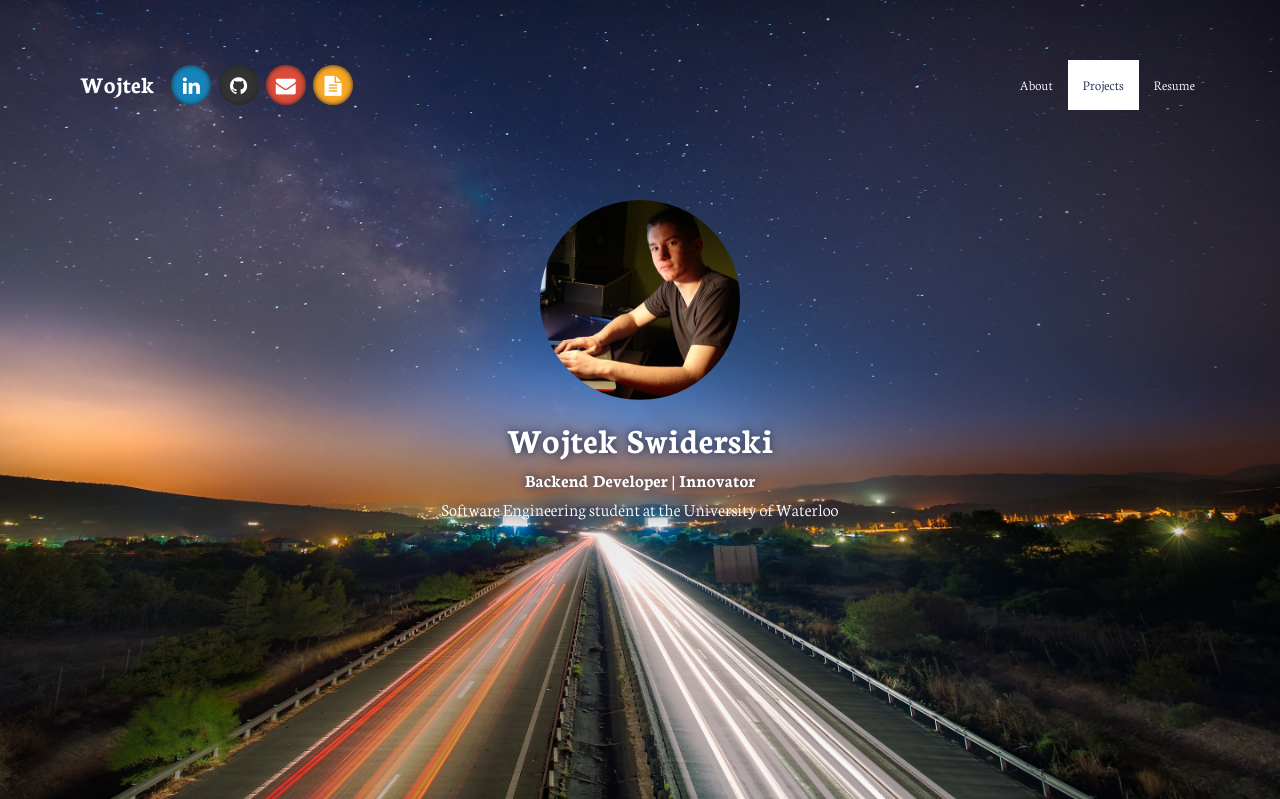
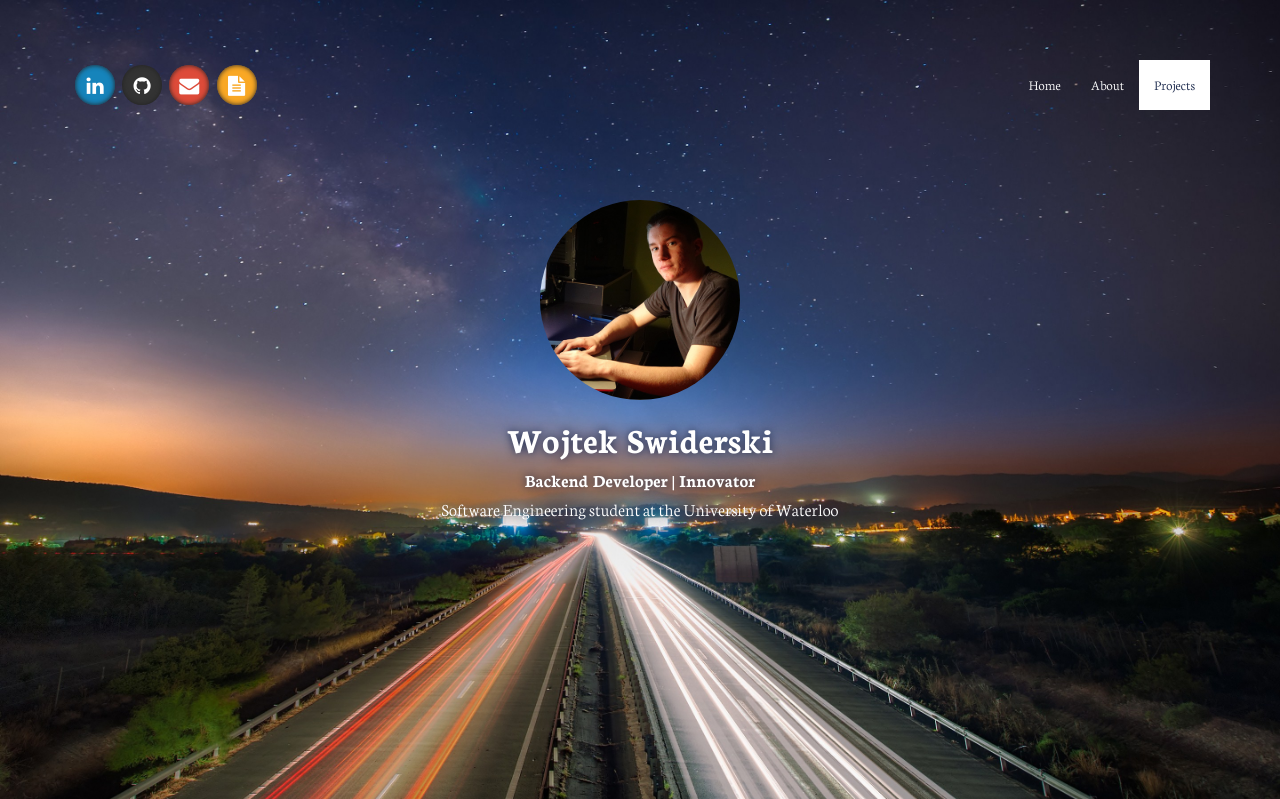
Before and after one commit to Wojtechnology/wojtechnology.github.io, a PHP site: page / in a window 1280 px wide. Shown: the top 799 px of the page. Run offline with PHP 8.4, Linux system fonts and the light colour scheme; some libraries are stand-ins or nearby versions.

Commit message:
Removed name from navbar

```diff
--- a/index.html
+++ b/index.html
@@ -27,7 +27,6 @@
 				        <span class="icon-bar"></span>
 				        <span class="icon-bar"></span>
 				    </button>
-				    <h3 class="nameLogo"><a href="#face">Wojtek</a></h3>
 				    <div class="link-area">
 				    	<a href="https://www.linkedin.com/pub/wojtek-swiderski/a1/58b/969">
 					    	<div class="link-button" style="background: #1684BB;">
@@ -54,9 +53,9 @@
 
 				<nav id="collapsingBlock" class="collapse navbar-collapse" role="navigation">
 	  				<ul id="menuNavigation" class="navigation-bar nav navbar-nav navbar-right">
+						<li id="homeBut"><a href="#about">Home</a></li>
 						<li id="aboutBut"><a href="#about">About</a></li>
 						<li id="projBut"><a href="#projects">Projects</a></li>
-						<li><a href="documents/WojtekSwiderskiResume.pdf">Resume</a></li>
 					</ul>
 				</nav>
 			</div>
--- a/js/front.js
+++ b/js/front.js
@@ -81,6 +81,7 @@ $(document).ready(function(){
 			$("#aboutBut").addClass("active");
 		}else{
 			clearHeader();
+			$("#homeBut").addClass("active");
 		}
 	}
 
@@ -92,6 +93,7 @@ $(document).ready(function(){
 
 	//clear all active classes
 	function clearHeader(){
+		$("#homeBut").removeClass("active");
 		$("#aboutBut").removeClass("active");
 		$("#projBut").removeClass("active");
 	}
--- a/style/mainStyle.css
+++ b/style/mainStyle.css
@@ -1,3 +1,8 @@
+@font-face {
+    font-family: coolvetica;
+    src: url(coolvetica.ttf);
+}
+
 * {
 	margin: 0;
 	border: 0;
@@ -95,7 +100,7 @@
 
 .nameLogo {
 	margin: 10px;
-	font-family: 'Neuton', serif;
+	font-family: 'coolvetica', serif;
 	font-weight: 700;
 }
 
```
Also changed, not shown: style/coolvetica.ttf (added).
